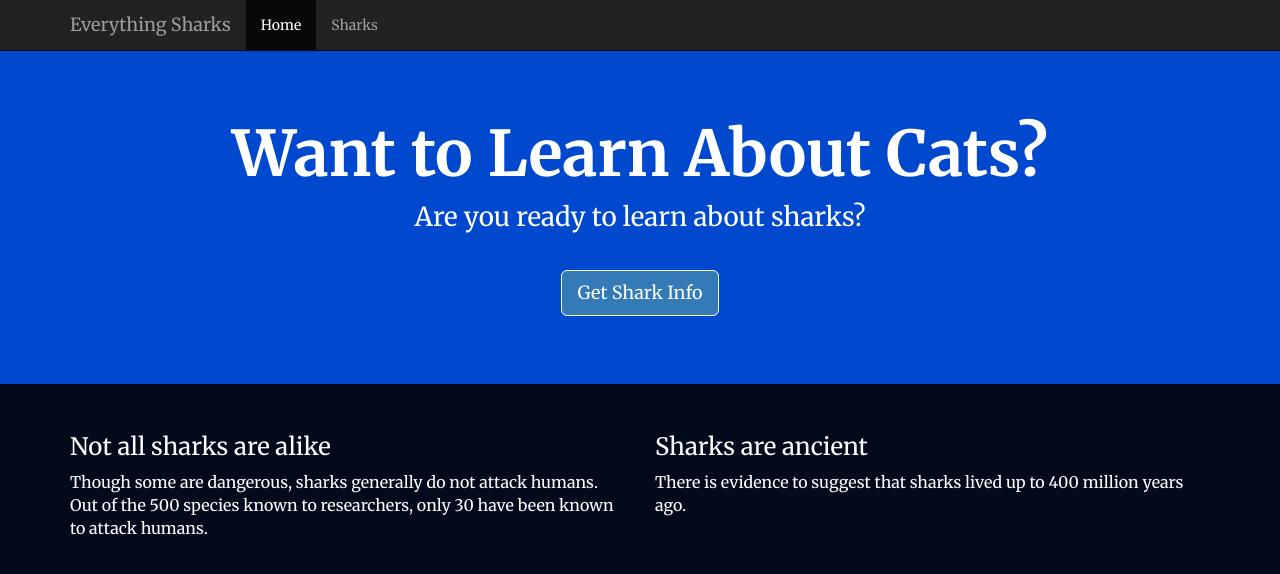
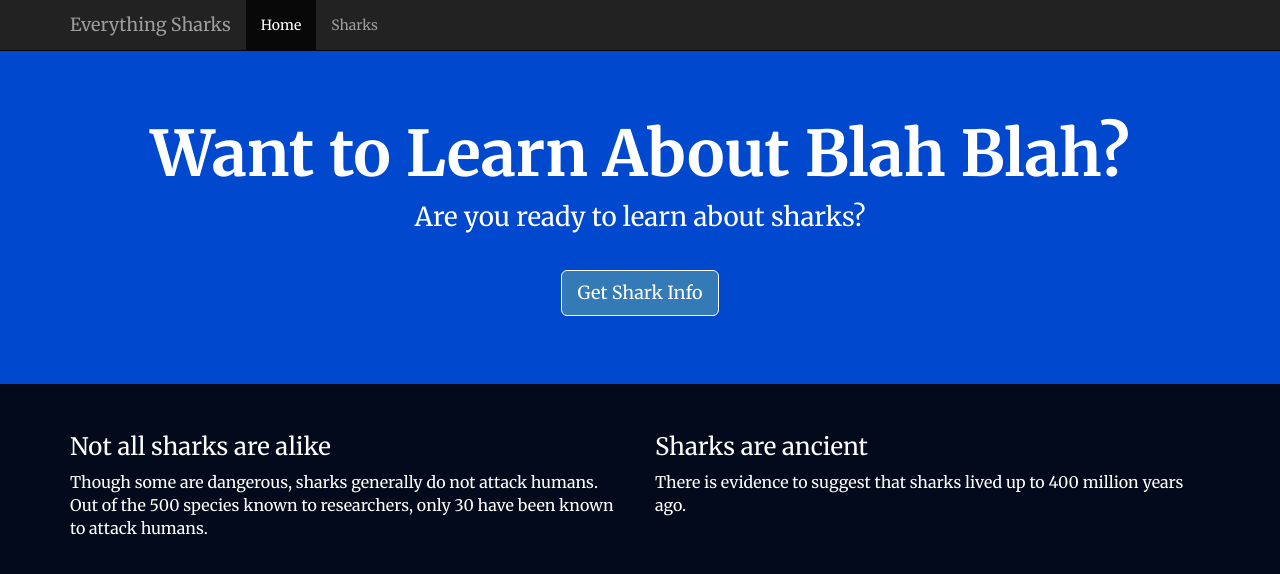
Before and after one commit to kumaraksh1/node_docker, a website: page views/index.html in a window 1280 px wide. Drawn offline with nearby package versions, Linux system fonts and the light colour scheme.

Commit message:
Update index.html

```diff
--- a/views/index.html
+++ b/views/index.html
@@ -32,7 +32,7 @@
       </nav>
       <div class="jumbotron">
          <div class="container">
-            <h1>Want to Learn About Cats?</h1>
+            <h1>Want to Learn About Blah Blah?</h1>
             <p>Are you ready to learn about sharks?</p>
             <br>
             <p><a class="btn btn-primary btn-lg" href="/sharks" role="button">Get Shark Info</a></p>
```
